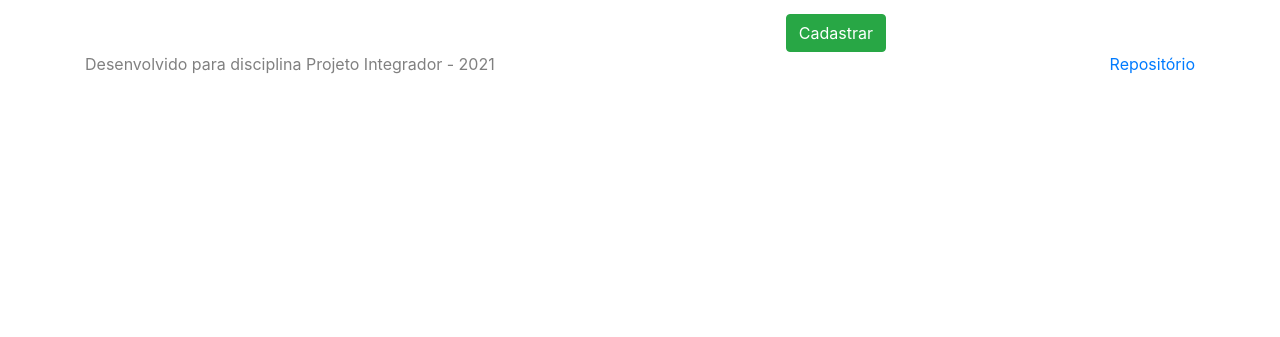
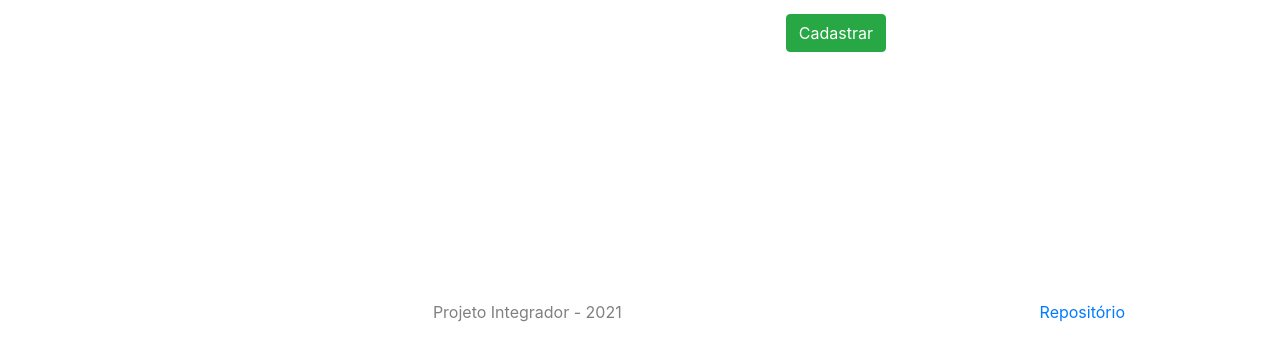
Before and after one commit to pedrozulian/web-teleagro, an Angular app: page /sign-up in a window 1280 px wide. Shown: the part 460-797 px from the top of the page. Built offline with nearby package versions, Linux system fonts and the light colour scheme; no server answers.

Commit message:
refactor(footer): fixando abaixo e removendo parte do texto

```diff
--- a/src/app/modules/layout/components/footer/footer.component.css
+++ b/src/app/modules/layout/components/footer/footer.component.css
@@ -0,0 +1,8 @@
+footer {
+    position: fixed;
+    left: 0;
+    bottom: 0;
+    width: 100%;
+    color: white;
+    text-align: center;
+}
--- a/src/app/modules/layout/components/footer/footer.component.html
+++ b/src/app/modules/layout/components/footer/footer.component.html
@@ -3,6 +3,6 @@
         <a href="https://github.com/pedrozulian/web-teleagro">Repositório</a>
     </p>
     <p style="color: grey;">
-        Desenvolvido para disciplina Projeto Integrador - 2021
+        Projeto Integrador - 2021
     </p>
 </footer>
```
